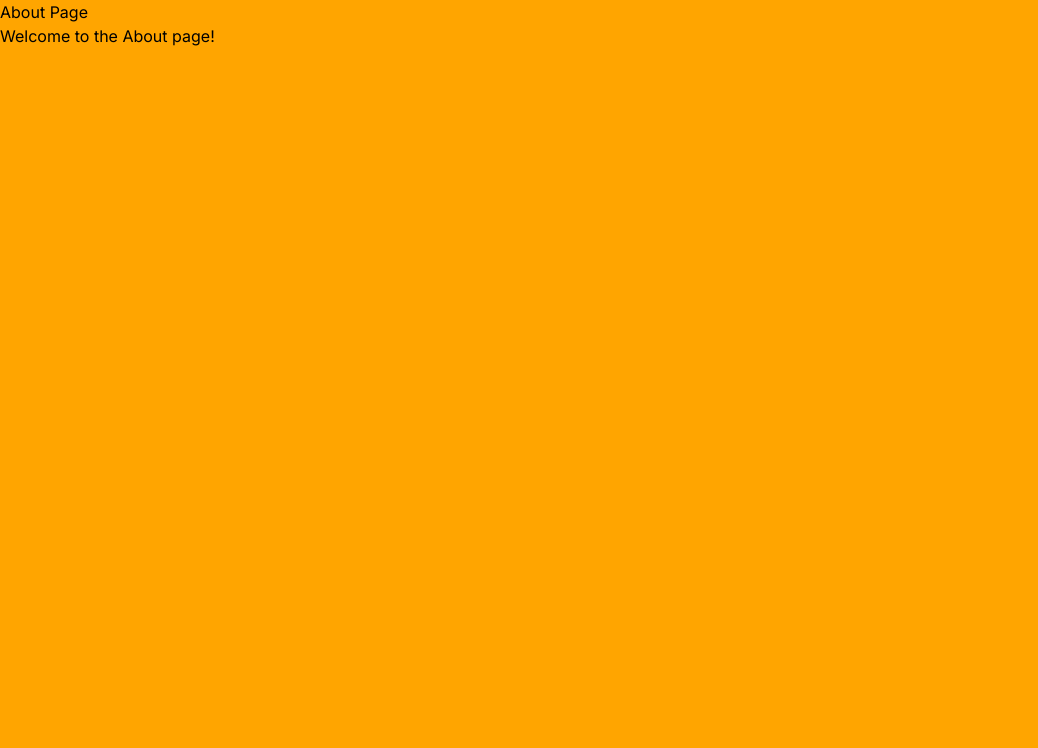
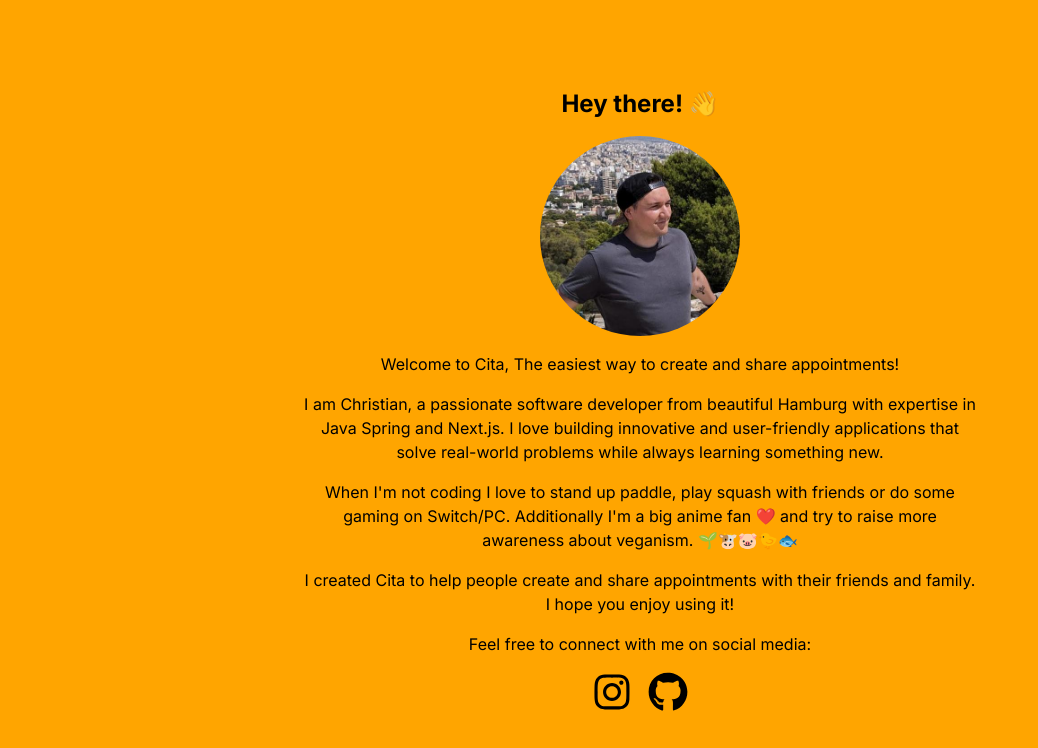
Before and after one commit to chris251190/cita, a Next.js app: page /about in a window 1280 px wide. Shown: the top 748 px of the page, without its empty margins (0-1038 px from the left). Built offline with nearby package versions, Linux system fonts and the light colour scheme.

Commit message:
Add profile picture and update About page content

```diff
--- a/app/about/page.tsx
+++ b/app/about/page.tsx
@@ -1,10 +1,29 @@
 import React from 'react';
+import { FaInstagram, FaGithub } from 'react-icons/fa';
+import Image from 'next/image';
 
 const AboutPage = () => {
     return (
-        <div>
-            <h1>About Page</h1>
-            <p>Welcome to the About page!</p>
+        <div className="flex justify-center items-center h-screen">
+            <div className="text-center max-w-2xl mx-auto">
+                <h1 className="text-2xl font-bold mb-4">Hey there! 👋</h1>
+
+                <Image src="/me.jpeg" width={200} height={200} alt="Profile Picture" className="rounded-full mx-auto mb-4" />
+
+                <p className="mb-4">Welcome to Cita, The easiest way to create and share appointments!</p>
+                <p className="mb-4">I am Christian, a passionate software developer from beautiful Hamburg with expertise in Java Spring and Next.js. I love building innovative and user-friendly applications that solve real-world problems while always learning something new.</p>
+                <p className="mb-4">When I'm not coding I love to stand up paddle, play squash with friends or do some gaming on Switch/PC. Additionally I'm a big anime fan ❤️ and try to raise more awareness about veganism. 🌱🐮🐷🐤🐟</p>
+                <p className="mb-4">I created Cita to help people create and share appointments with their friends and family. I hope you enjoy using it!</p>
+                <p className="mb-4">Feel free to connect with me on social media:</p>
+                <div className="flex justify-center items-center">
+                    <a href="https://www.instagram.com/jinfroftw" className="mr-4">
+                        <FaInstagram size={40} />
+                    </a>
+                    <a href="https://github.com/chris251190">
+                        <FaGithub size={40} />
+                    </a>
+                </div>
+            </div>
         </div>
     );
 };
--- a/app/components/Footer.tsx
+++ b/app/components/Footer.tsx
@@ -3,7 +3,7 @@ import Link from "next/link";
 const Footer = () => {
     return (
         <div className="mt-8">
-<Link className="hover:text-orange-700" href="/">Home</Link> | <Link className="hover:text-orange-700" href="/privacy">Privacy</Link> | <Link className="hover:text-orange-700" href="/imprint">Imprint</Link>        </div>
+<Link className="hover:text-orange-700" href="/">Home</Link> | <Link className="hover:text-orange-700" href="/about">By <b>Christian Lehr</b></Link> | <Link className="hover:text-orange-700" href="/faq">FAQ</Link> | <Link className="hover:text-orange-700" href="/privacy">Privacy</Link> | <Link className="hover:text-orange-700" href="/imprint">Imprint</Link>        </div>
     );
 }
 
```
Also changed, not shown: public/me.jpeg (added).
